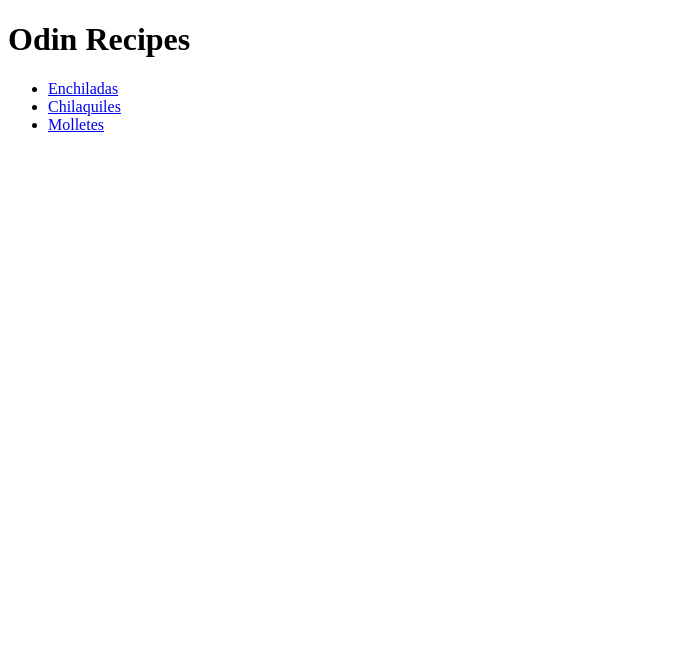
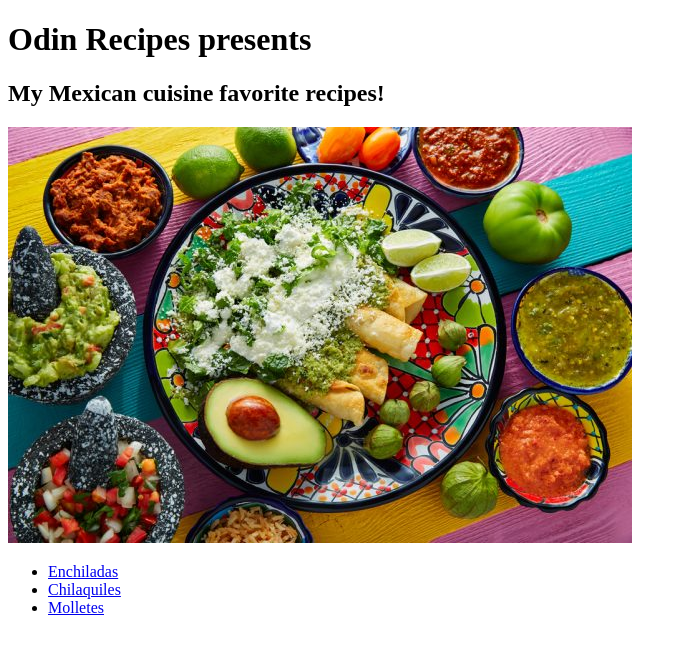
Before and after one commit to nandocova/odin-recipes, a plain HTML site: page index.html in a window 1280 px wide. Shown: the whole page, without its empty margins (0-687 px from the left). Drawn offline with Linux system fonts and the light colour scheme.

Commit message:
Polish top page presentation

```diff
--- a/index.html
+++ b/index.html
@@ -7,7 +7,11 @@
     <title>Odin Recipes</title>
 </head>
 <body>
-    <h1>Odin Recipes</h1>
+    <h1>Odin Recipes presents</h1>
+
+    <h2>My Mexican cuisine favorite recipes! </h2>
+
+    <img src="./images/mexican.jpg" alt="Mexican food">
 
     <ul>
         <li><a href="./recipes/enchiladas.html">Enchiladas</a></li>
```
Also changed, not shown: images/mexican.jpg (added).
